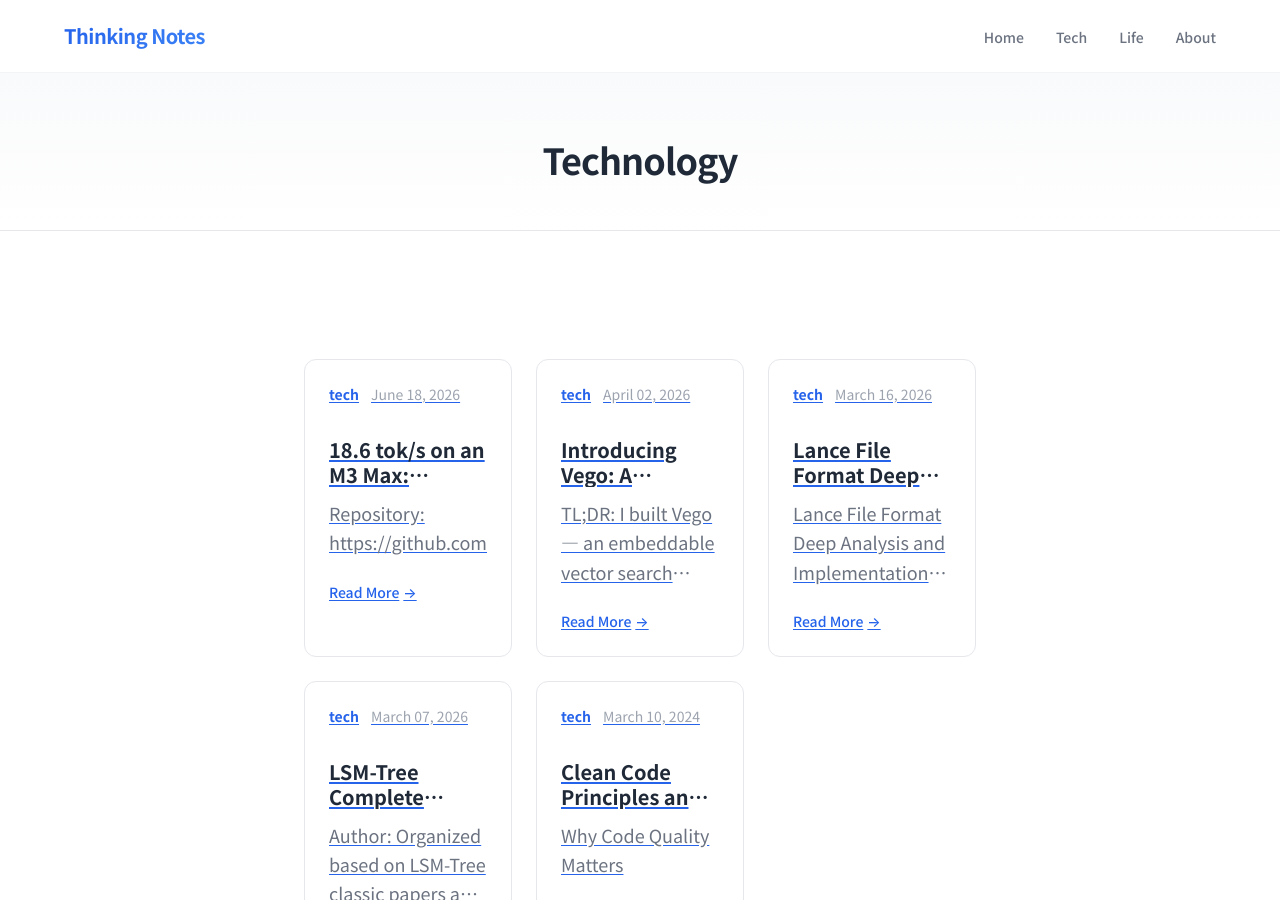
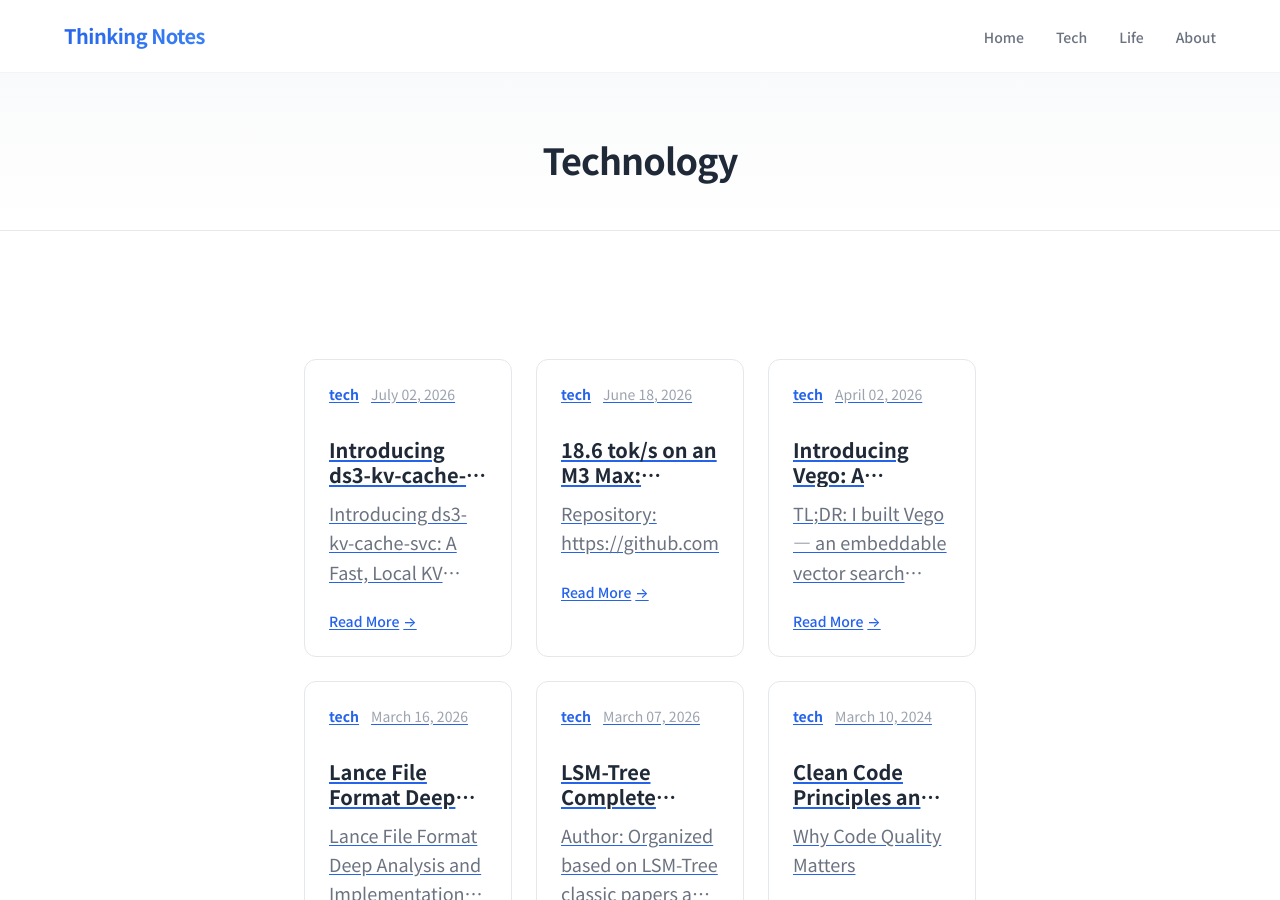
Before and after one commit to wzqhbustb/wzqhbustb.github.io, a Jekyll site: the page built from categories/tech.html, in a window 1280 px wide and 900 px high. Built offline with Jekyll 4.4.1, drawn with Linux system fonts in a browser that asks for light colours; some of the changed lines change nothing that is shown.

Commit message:
fix: add tech category and correct site url for kvcache post (#2)
Co-authored-by: wangzq23 <wangzq23@xiaopeng.com>

```diff
--- a/_config.yml
+++ b/_config.yml
@@ -6,7 +6,7 @@ email: "your.email@example.com"
 
 # Site URL (update after deploying to GitHub Pages)
 # baseurl: "/your-repo-name"  # Uncomment and modify if deploying to subdirectory
-url: "https://your-username.github.io" # Your GitHub Pages URL, update with your username
+url: "https://wzqhbustb.github.io" # Your GitHub Pages URL
 
 # Build Settings
 markdown: kramdown
--- a/_posts/2026-07-02-introducing-ds3-kv-cache-svc.md
+++ b/_posts/2026-07-02-introducing-ds3-kv-cache-svc.md
@@ -2,6 +2,7 @@
 title: "Introducing ds3-kv-cache-svc: A Fast, Local KV Cache for LLM Inference"
 date: "2026-07-02"
 author: "wangzq"
+categories: [tech]
 tags: ["rust", "llm", "kv-cache", "apple-silicon", "local-llm", "inference"]
 ---
 
```
